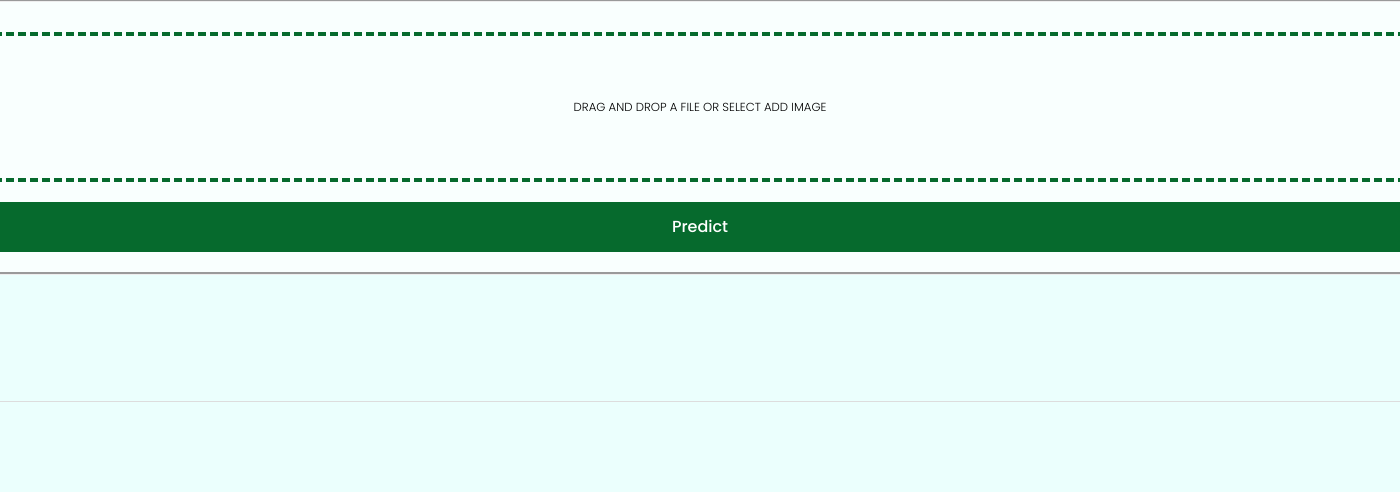
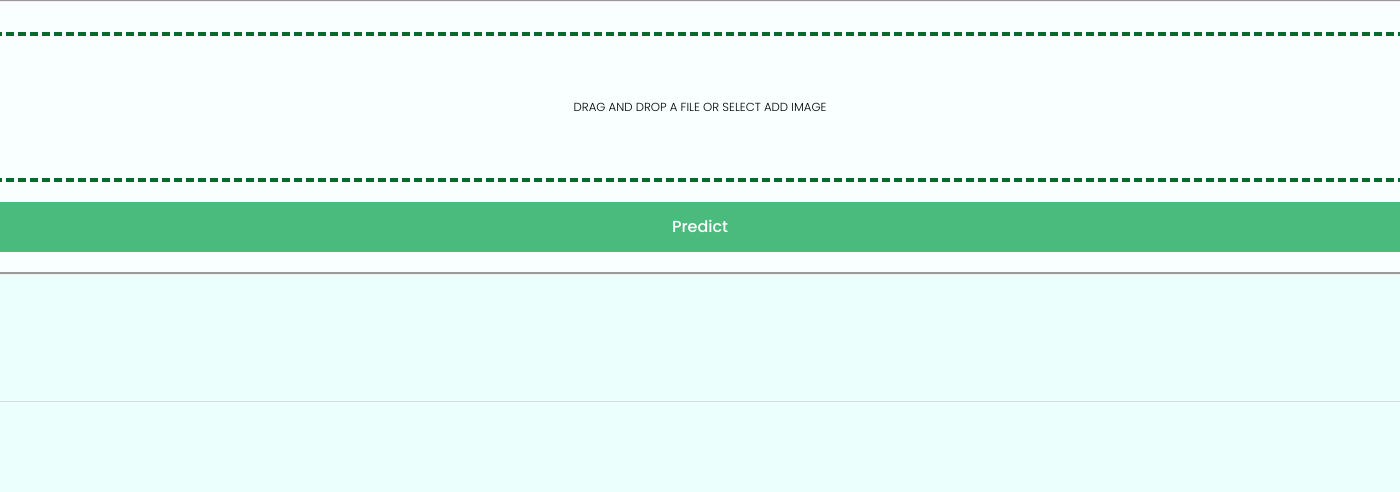
Before and after one commit to Vincent-CodingHub/django-imageprocessing-project, a Django app: page / in a window 1400 px wide; the page is wider, and only the part inside the window is pictured. Shown: the part 1182-1674 px from the top of that part. Run offline with Django 3.2, Linux system fonts and the light colour scheme.

Commit message:
'latest'

```diff
--- a/static/css/fypstyle.css
+++ b/static/css/fypstyle.css
@@ -44,14 +44,14 @@
   font-size: 1.7rem;
   font-weight: 400;
   cursor: pointer;
-  box-shadow: inset 0 0 0 0 #1fb264;
+  box-shadow: inset 0 0 0 0 #ffb003;
   -webkit-transition: ease-out 0.4s;
   -moz-transition: ease-out 0.4s;
   transition: ease-out 0.4s;
 }
 
 .slide_left2:hover {
-  box-shadow: inset 0 0 0 50px #1fb264;
+  box-shadow: inset 0 0 0 50px #ffb003;
 }
 
 #outer {
--- a/templates/main_app/base.html
+++ b/templates/main_app/base.html
@@ -12,9 +12,17 @@
     />
     <link rel="stylesheet" href="https://cdnjs.cloudflare.com/ajax/libs/font-awesome/4.7.0/css/font-awesome.min.css">
     <link rel="stylesheet" href="{% static "css/fypstyle.css" %}" />
-    <title>TechPalmtreedoctor</title>
+    <title>PalmTreeAIDoctor</title>
     <script class="jsbin" src="https://ajax.googleapis.com/ajax/libs/jquery/1/jquery.min.js"></script>
     <script defer src="{% static "js/fypscript.js" %}"></script>
+    <style>
+      .button_slide2 {
+        box-shadow: inset 0 0 0 0 #ffb003;
+      }
+      .slide_left2:hover {
+        box-shadow: inset 0 0 0 50px #ffb003;
+      }
+    </style>
   </head>
   <body style="background-image: linear-gradient(180deg, #EBFFFD 50%, #FFFFFF 70%);">
     <nav class="nav">
--- a/templates/main_app/main1.html
+++ b/templates/main_app/main1.html
@@ -4,7 +4,7 @@
 
 <section class="section" id="section--0" style="background-image: url(http://sawitsecure.mpob.gov.my/wp-content/uploads/2021/08/bg4-scaled.jpg);background-position: top center; background-repeat: no-repeat; background-size: cover;">
   <div class="section__title" style="border-radius: 25px; padding: 40px; background-color: rgba(0,0,0,.4);">
-    <h3 class="section__header" style="color: white; font-size: 60px;">Welcome to the TechPalmtreedoctor</h3>
+    <h3 class="section__header" style="color: white; font-size: 60px;">Welcome to the PalmTreeAIDoctor</h3>
     <h2 class="section__description" style="color: white;">Detection of Palm Oil Leaf Disease with Deep Learning</h2>
   </div>
 </section>
@@ -37,7 +37,7 @@
             <button type="button" onclick="removeUpload()" class="remove-image">Remove <span class="image-title">Uploaded Image</span></button>
           </div>
         </div>
-        <input class="btn btn--submit button_slide2 slide_left2" type="submit" value="Predict" style="background-color: #066a2d; color: white;"></div>
+        <input class="btn btn--submit button_slide2 slide_left2" type="submit" value="Predict" style="background-color: #4bbb7d; color: white;"></div>
       </div>
 
     </form>
```
Also changed, not shown: media/algaeleafspot-2_6mYy7wu.jpg (added), media/stemwetrot-1.jpg (added).
